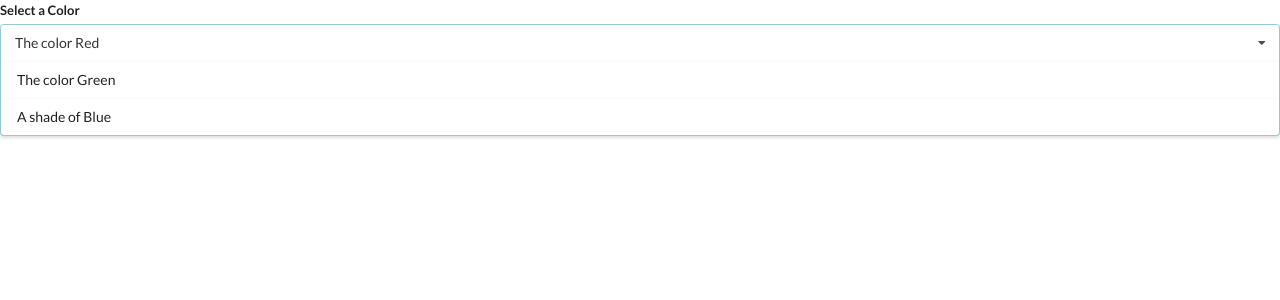
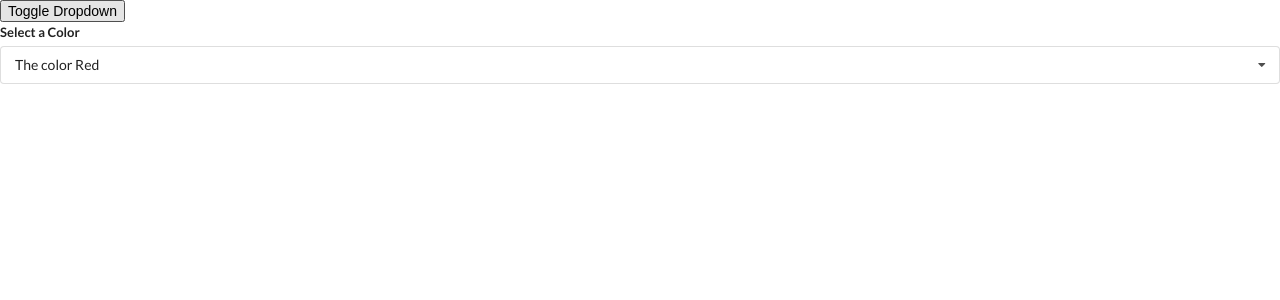
Before and after one commit to vinayakdandin1/ReactHooksPractice, a React (Create React App) app: page / in a window 1280 px wide. Shown: the top 300 px of the page. Built offline with nearby package versions, Linux system fonts and the light colour scheme.

Commit message:
Start translate component

```diff
--- a/package.json
+++ b/package.json
@@ -35,5 +35,8 @@
       "last 1 firefox version",
       "last 1 safari version"
     ]
+  },
+  "devDependencies": {
+    "husky": "^5.2.0"
   }
 }
--- a/src/App.js
+++ b/src/App.js
@@ -40,11 +40,14 @@
 export default function App() {
 
     const [selected, setSelected] = useState(options[0]);
-
+    const [showDropdown, setShowDropdown] = useState(true);
 
     return (
         <div>
-            <Dropdown selected={selected} onSelectedChange={setSelected} options={options} />
+            <button onClick={() => setShowDropdown(!showDropdown)}>Toggle Dropdown</button>
+            {   showDropdown ?
+                <Dropdown selected={selected} onSelectedChange={setSelected} options={options} /> : null
+            }
         </div>
     )
 }
--- a/src/components/Dropdown.js
+++ b/src/components/Dropdown.js
@@ -1,6 +1,27 @@
-import React from 'react';
+import React, { useState, useEffect, useRef } from 'react';
 
 const Dropdown = ({ options, selected, onSelectedChange }) => {
+
+    const [open, setOpen] = useState(false)
+    const ref = useRef();
+
+    useEffect(() => {
+
+        const onBodyClick = (event) => {
+            if(ref.current && ref.current.contains(event.target)) {
+                return;
+            }
+
+            setOpen(false);
+        };
+
+        document.body.addEventListener('click', onBodyClick )
+
+        return () => {
+            document.body.removeEventListener('click', onBodyClick);
+        }
+    }, []);
+
   const renderedOptions = options.map((option) => {
 
     if(option.value === selected.value) {
@@ -19,13 +40,15 @@
   });
 
   return (
-    <div className="ui form">
+    <div ref={ref} className="ui form">
       <div className="field">
         <label className="label">Select a Color</label>
-        <div className="ui selection dropdown visible active">
+        <div onClick={() => {
+            setOpen(!open)
+        }} className={`ui selection dropdown ${open ? 'visible active' : ""}`}>
           <i className="dropdown icon"></i>
           <div className="text">{selected.label}</div>
-          <div className="menu visible transition">{renderedOptions}</div>
+          <div className={`menu ${open ? 'visible transition' : ""}`}>{renderedOptions}</div>
         </div>
       </div>
     </div>
```
Also changed, not shown: src/components/Translate.js (added, +8 -0 lines), 1 other file (tests, documents, lock files or other folders).
